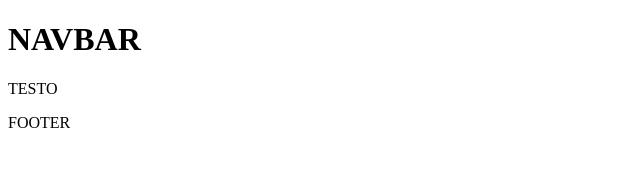
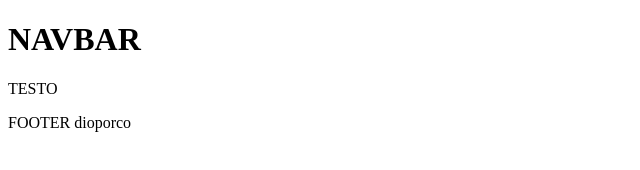
Before and after one commit to CiccioAcq/EsercizioGit, a plain HTML site: page index.html in a window 1280 px wide. Shown: the full height of the page, 0-640 px from the left. Drawn offline with Linux system fonts and the light colour scheme.

Commit message:
futerodifid

```diff
--- a/index.html
+++ b/index.html
@@ -19,7 +19,7 @@
 <!--FOOTER-->
 
 <footer>FOOTER
-
+    dioporco
 </footer>
 
 </body>
```
Also changed, not shown: 1 other file.
